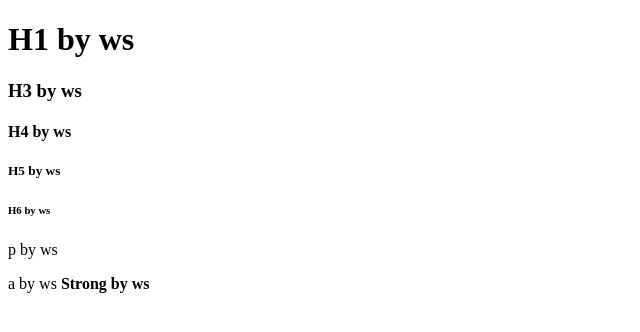
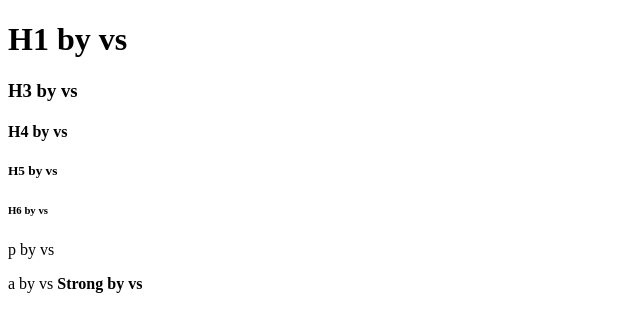
Before and after one commit to Shahnawaz6811/Airbyte, a plain HTML site: page index.html in a window 1280 px wide. Shown: the full height of the page, 0-640 px from the left. Drawn offline with Linux system fonts and the light colour scheme.

Commit message:
modified by vs

```diff
--- a/index.html
+++ b/index.html
@@ -7,14 +7,14 @@
 <body>
 
 
-<h1>H1  by ws</h1>
-<h3>H3 by ws</h3>
-<h4>H4 by ws</h4>
-<h5>H5 by ws</h5>
-<h6>H6 by ws</h6>
-<p>p by ws</p>
-<a>a by ws</a>
-<strong>Strong by ws</strong>
+<h1>H1  by vs</h1>
+<h3>H3 by vs</h3>
+<h4>H4 by vs</h4>
+<h5>H5 by vs</h5>
+<h6>H6 by vs</h6>
+<p>p by vs</p>
+<a>a by vs</a>
+<strong>Strong by vs</strong>
 
 
 
```
